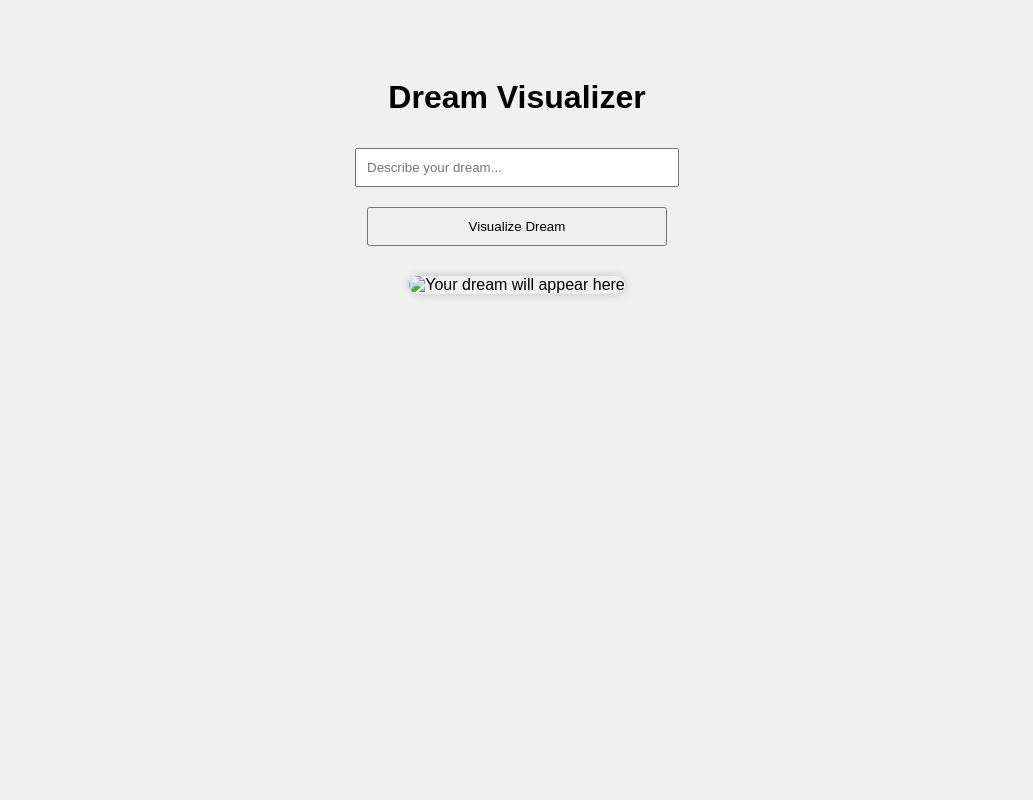
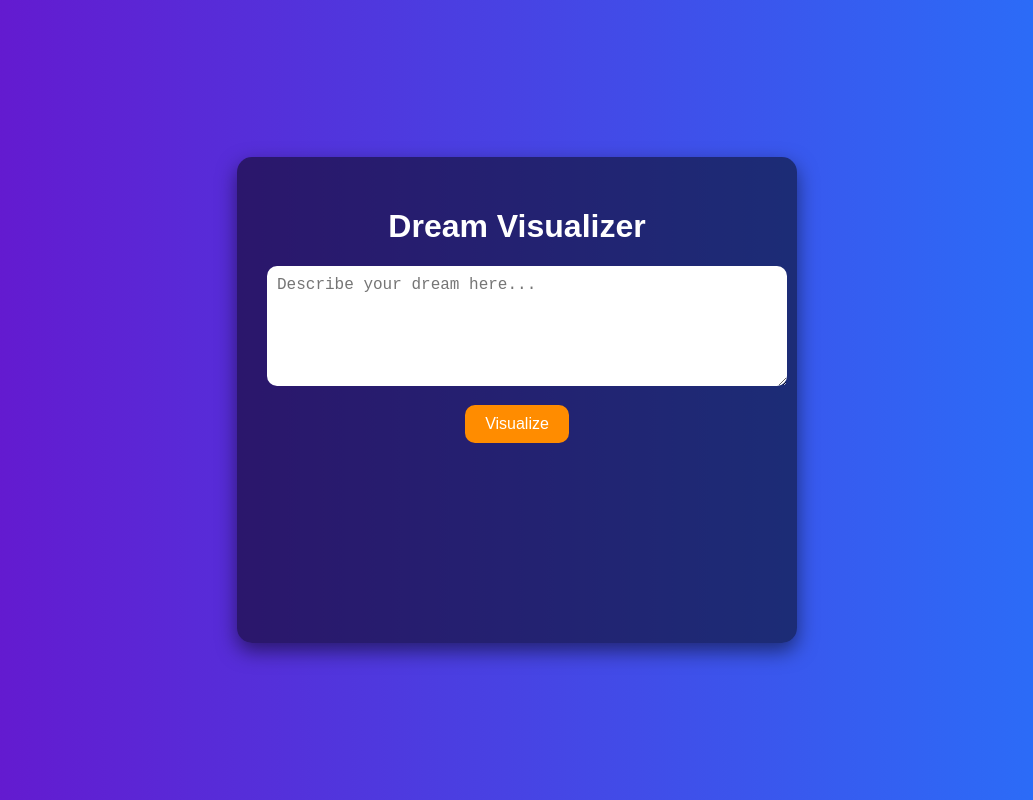
Before and after one commit to jhansichellaboina/Task, a plain HTML site: page index.html in a window 1280 px wide. Shown: the whole page, without its empty margins (123-1156 px from the left). Drawn offline with Linux system fonts and the light colour scheme.

Commit message:
Update index.html

```diff
--- a/index.html
+++ b/index.html
@@ -5,28 +5,111 @@
     <meta name="viewport" content="width=device-width, initial-scale=1.0">
     <title>Dream Visualizer</title>
     <style>
-    body { font-family: Arial; display: flex; flex-direction: column; align-items: center; padding: 50px; background: #f0f0f0; }
-    input, button { padding: 10px; margin: 10px 0; width: 300px; }
-    img { margin-top: 20px; max-width: 500px; border-radius: 10px; box-shadow: 0 0 10px rgba(0,0,0,0.2); }
+        /* ===== CSS ===== */
+        body {
+            font-family: 'Arial', sans-serif;
+            background: linear-gradient(to right, #6a11cb, #2575fc);
+            color: #fff;
+            display: flex;
+            justify-content: center;
+            align-items: center;
+            height: 100vh;
+            margin: 0;
+        }
+
+        .container {
+            text-align: center;
+            background: rgba(0, 0, 0, 0.5);
+            padding: 30px;
+            border-radius: 15px;
+            width: 90%;
+            max-width: 500px;
+            box-shadow: 0 8px 20px rgba(0,0,0,0.5);
+        }
+
+        textarea {
+            width: 100%;
+            height: 100px;
+            border-radius: 10px;
+            border: none;
+            padding: 10px;
+            font-size: 16px;
+        }
+
+        button {
+            margin-top: 15px;
+            padding: 10px 20px;
+            border: none;
+            border-radius: 10px;
+            font-size: 16px;
+            cursor: pointer;
+            background-color: #ff8c00;
+            color: #fff;
+            transition: 0.3s;
+        }
+
+        button:hover {
+            background-color: #ffa500;
+        }
+
+        .output {
+            margin-top: 20px;
+            min-height: 150px;
+            display: flex;
+            flex-wrap: wrap;
+            justify-content: center;
+            align-items: center;
+            gap: 10px;
+        }
+
+        .circle {
+            width: 50px;
+            height: 50px;
+            border-radius: 50%;
+            background-color: #fff;
+            opacity: 0.7;
+            display: flex;
+            justify-content: center;
+            align-items: center;
+            color: #000;
+            font-size: 12px;
+            text-align: center;
+        }
     </style>
 </head>
 <body>
+    <!-- ===== HTML ===== -->
+    <div class="container">
         <h1>Dream Visualizer</h1>
-  <input type="text" id="dreamText" placeholder="Describe your dream...">
-  <button onclick="generateDream()">Visualize Dream</button>
-  <img id="dreamImage" src="" alt="Your dream will appear here">
+        <textarea id="dreamInput" placeholder="Describe your dream here..."></textarea>
+        <button id="visualizeBtn">Visualize</button>
+        <div id="dreamOutput" class="output"></div>
+    </div>
 
+    <!-- ===== JavaScript ===== -->
     <script>
-    async function generateDream() {
-      const text = document.getElementById('dreamText').value;
-      if(!text) return alert("Please describe your dream!");
+        const visualizeBtn = document.getElementById('visualizeBtn');
+        const dreamInput = document.getElementById('dreamInput');
+        const dreamOutput = document.getElementById('dreamOutput');
 
-      // Placeholder for AI image API
-      const dreamImageURL = "https://via.placeholder.com/500x300.png?text=" + encodeURIComponent(text);
+        visualizeBtn.addEventListener('click', () => {
+            const dreamText = dreamInput.value.trim();
+            dreamOutput.innerHTML = ''; // Clear previous visualization
 
-      // Show generated image
-      document.getElementById('dreamImage').src = dreamImageURL;
+            if(dreamText === '') {
+                alert('Please enter your dream!');
+                return;
             }
-  </script>
-</body>
-</html>
+
+            // Generate visual elements based on dream description
+            const words = dreamText.split(' ');
+            words.forEach(word => {
+                const circle = document.createElement('div');
+                circle.classList.add('circle');
+
+                // Random color based on word length
+                circle.style.backgroundColor = `hsl(${Math.random() * 360}, 70%, 60%)`;
+                circle.style.width = `${30 + word.length * 5}px`;
+                circle.style.height = `${30 + word.length * 5}px`;
+
+                circle.
```
Lines whose indentation alone changed are shown as unchanged.
